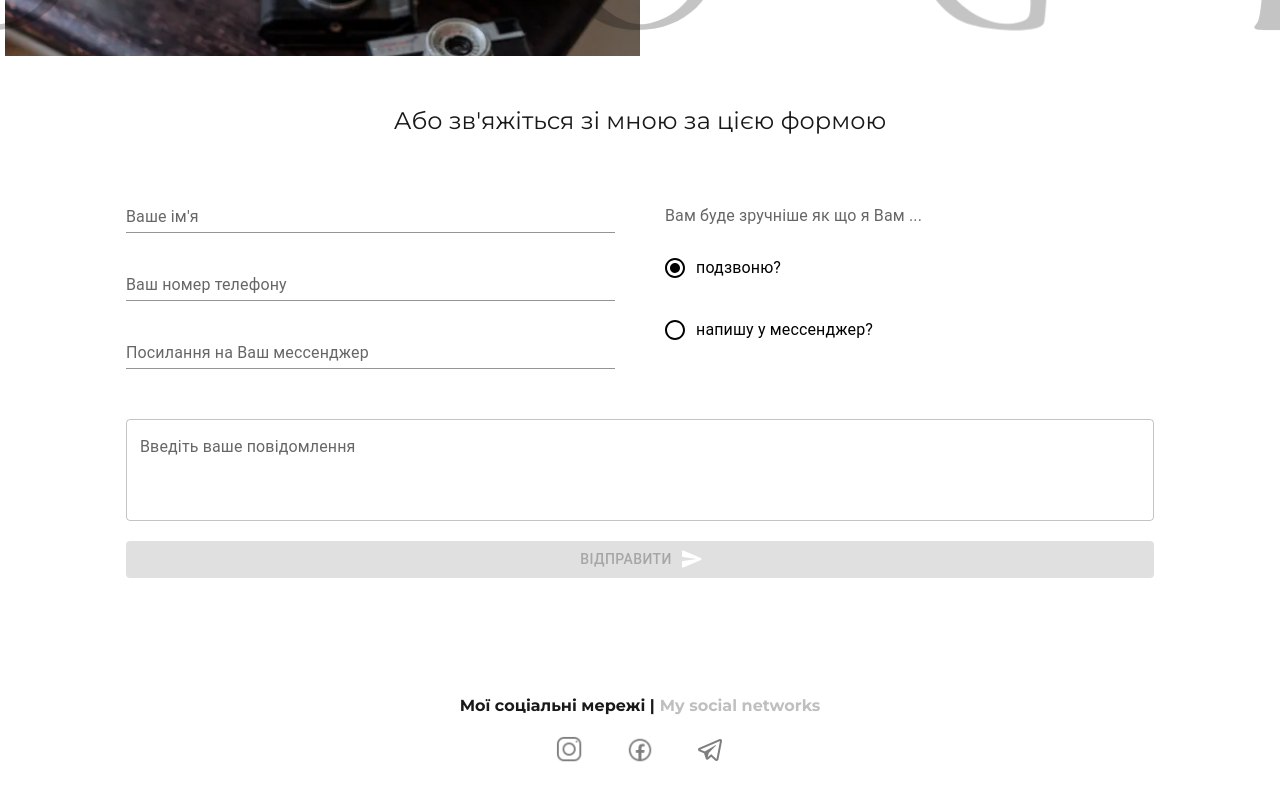
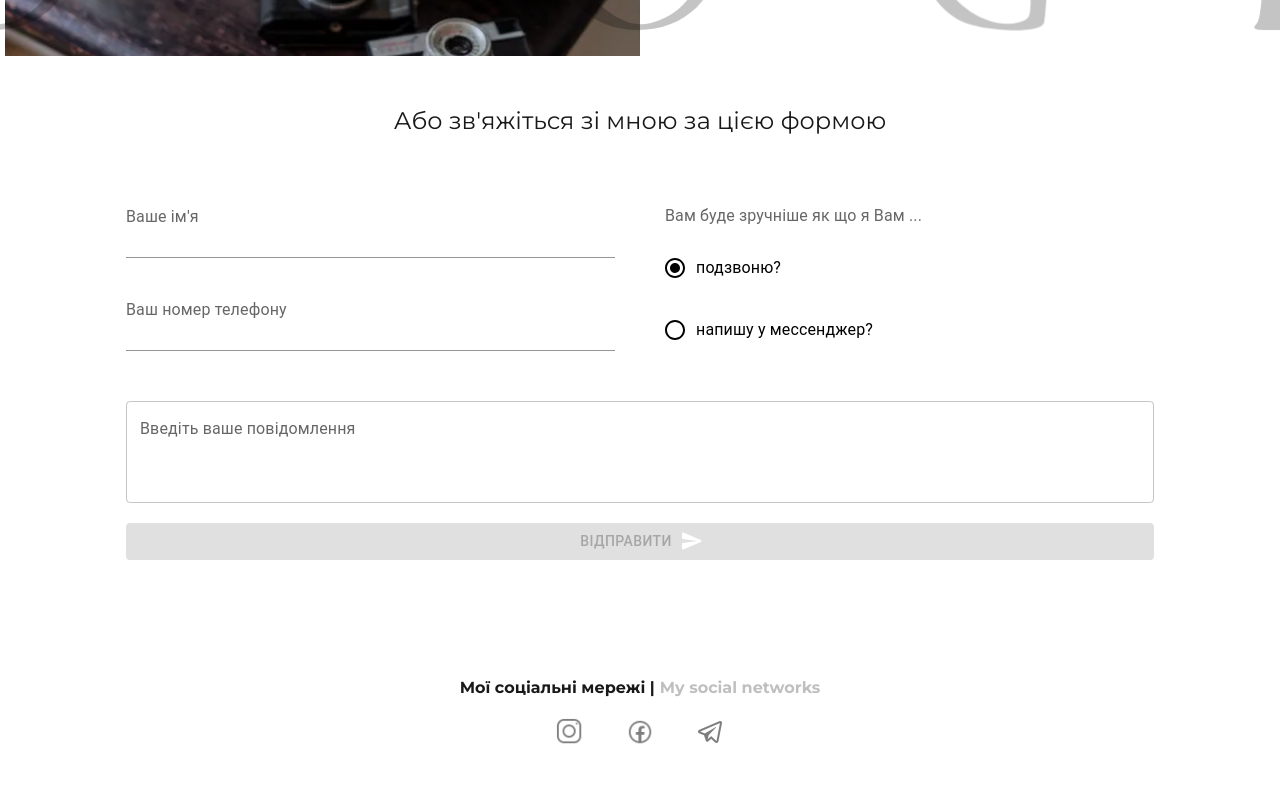
Before and after one commit to mahalov27/av-soul, a React (Create React App) app: page /contacts in a window 1280 px wide. Shown: the part 814-1614 px from the top of the page. Built offline with nearby package versions, Linux system fonts and the light colour scheme.

Commit message:
fixed typeConect in form

```diff
--- a/src/Components/Form/Form.js
+++ b/src/Components/Form/Form.js
@@ -16,6 +16,7 @@ import styles from "./Form.module.css";
 const Form = () => {
   const language = useSelector((state) => state.myLanguage);
   const { formik, handleSubmit, pending } = useForm();
+  console.log(formik.values.typeConnect)
 
   return (
     <section className={styles.section}>
@@ -59,7 +60,7 @@ const Form = () => {
               );
             }}
           </InputMask>
-          <TextField
+          {formik.values.typeConnect==="send" && (<TextField
             label={
               language === "ua"
                 ? "Посилання на Ваш мессенджер"
@@ -69,7 +70,7 @@ const Form = () => {
             name="messanger"
             value={formik.values.messanger}
             onChange={formik.handleChange}
-          />
+          />)}
         </div>
         <div className={styles.typeConnect}>
           <FormLabel>
```
